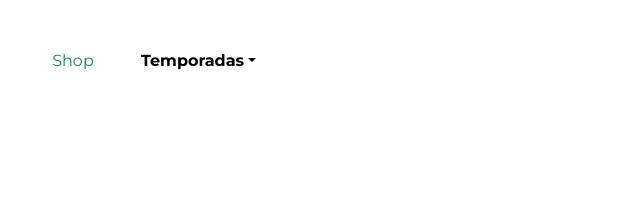
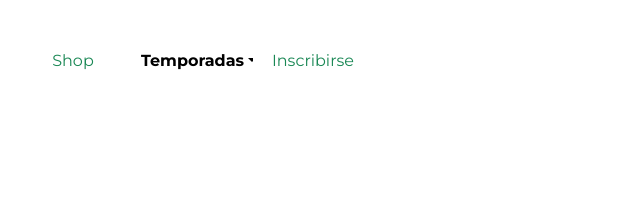
Before and after one commit to seebamenendez/arauca, a website: page pages/agregarCliente.html in a window 1280 px wide. Shown: the top 221 px of the page, 629-1269 px from the left. Drawn offline with nearby package versions, Linux system fonts and the light colour scheme.

Commit message:
se suben con el link a la pag de agregar cliente

```diff
--- a/pages/agregarCliente.html
+++ b/pages/agregarCliente.html
@@ -53,6 +53,9 @@
                                 <li><a class="dropdown text-success activo" href="audaz.html">Audaz - AW ´20</a></li>
                                 <li><a class="dropdown text-success" href="lucida.html">Lúcida - SS ´20</a></li>
                             </ul>
+                        </li>
+                        <li class="nav-item">
+                            <a class="nav-link text-success" href="agregarCliente.html">Inscribirse</a>
                         </li>
                     </ul>
                 </div>
@@ -151,6 +154,7 @@
     <script src="https://cdn.jsdelivr.net/npm/bootstrap@5.0.2/dist/js/bootstrap.min.js"
         integrity="sha384-cVKIPhGWiC2Al4u+LWgxfKTRIcfu0JTxR+EQDz/bgldoEyl4H0zUF0QKbrJ0EcQF"
         crossorigin="anonymous"></script>
+    <script src="../javaScript/main.js"></script>
 </body>
 
 </html>
```
Also changed, not shown: pages/arauquitos.html (+3 -0 lines), pages/audaz.html (+3 -0 lines), pages/lucida.html (+3 -0 lines), pages/newIn.html (+4 -1 lines), pages/nosotros.html (+3 -0 lines), pages/origen.html (+3 -0 lines), pages/politicaDePrivacidad.html (+3 -0 lines), pages/preguntasFrecuentes.html (+3 -0 lines), pages/terminosYCondiciones.html (+3 -0 lines), pages/transitar.html (+3 -0 lines).
